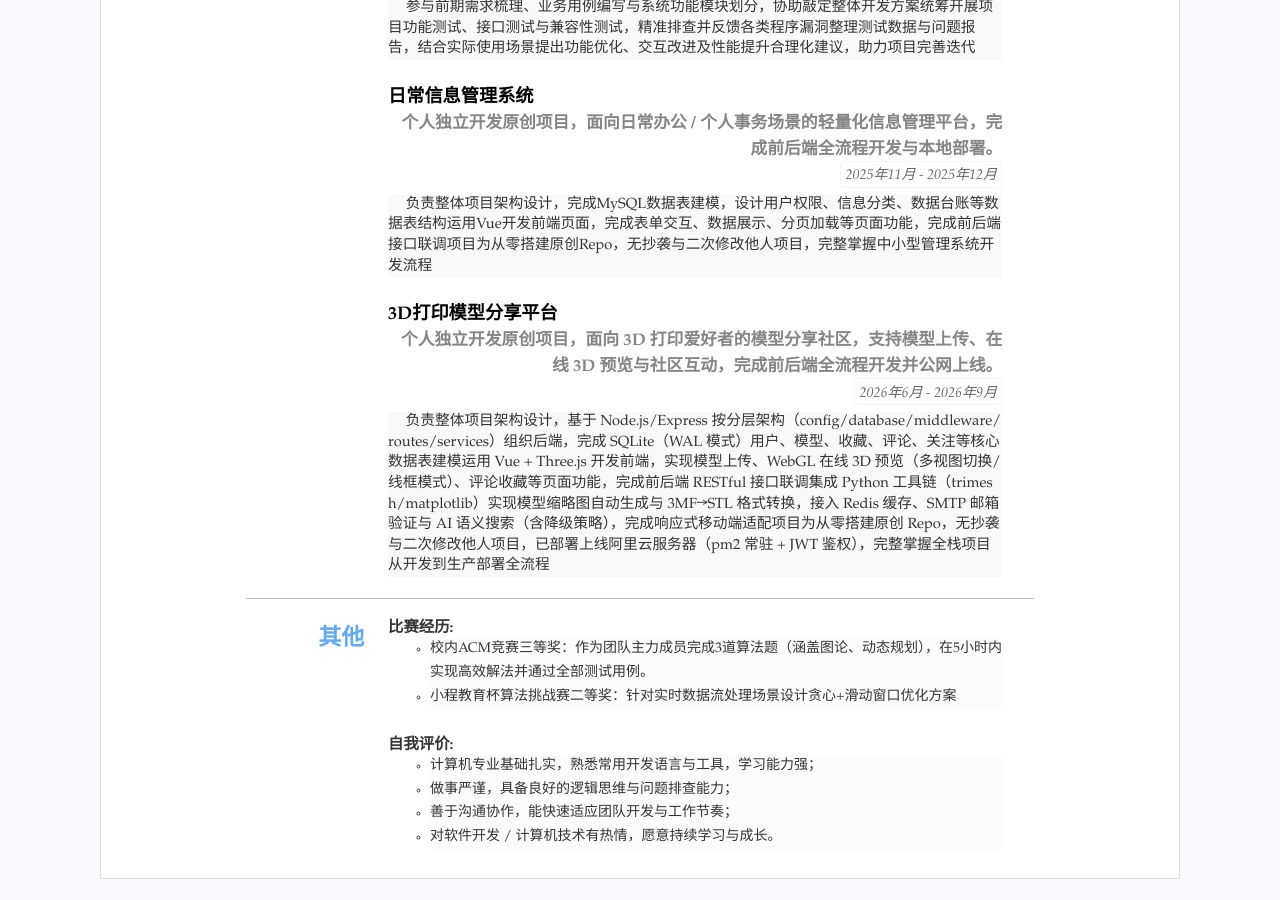
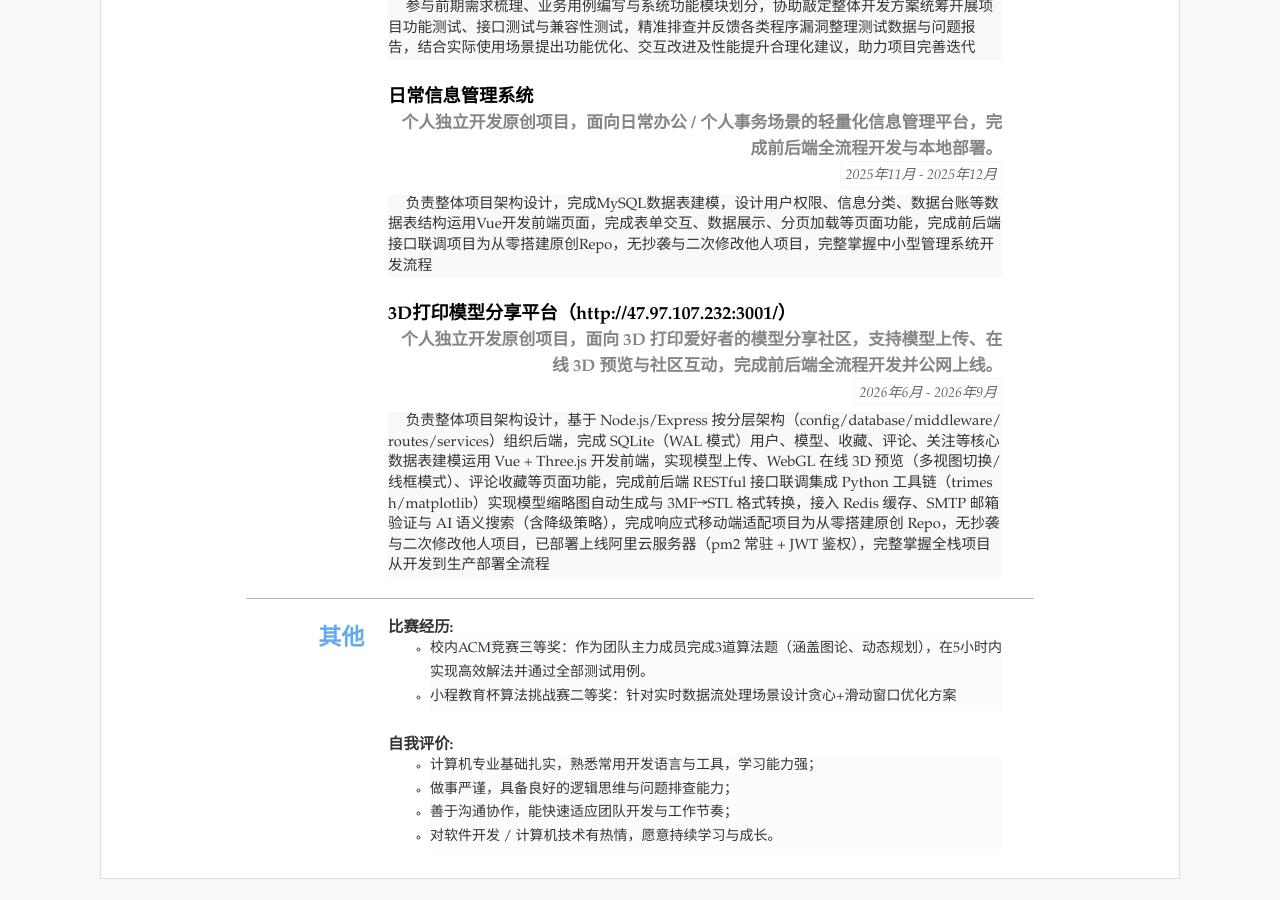
Before and after one commit to skalu829/111, a Jekyll site: the page built from index.html, in a window 1280 px wide and 900 px high, scrolled down 667 px. Built offline with Jekyll 4.4.1, drawn with Linux system fonts in a browser that asks for light colours; part of the change alters nothing that is shown.

Commit message:
Update resume.yml

```diff
--- a/_data/resume.yml
+++ b/_data/resume.yml
@@ -70,7 +70,7 @@ main: #简历主要内容，
     - 项目为从零搭建原创Repo，无抄袭与二次修改他人项目，完整掌握中小型管理系统开发流程
     sub: 个人独立开发原创项目，面向日常办公 / 个人事务场景的轻量化信息管理平台，完成前后端全流程开发与本地部署。
 
-  - title: 3D打印模型分享平台
+  - title: 3D打印模型分享平台（http://47.97.107.232:3001/）
     duration: 2026年6月 - 2026年9月
     detail:
     - 负责整体项目架构设计，基于 Node.js/Express 按分层架构（config/database/middleware/routes/services）组织后端，完成 SQLite（WAL 模式）用户、模型、收藏、评论、关注等核心数据表建模
```
